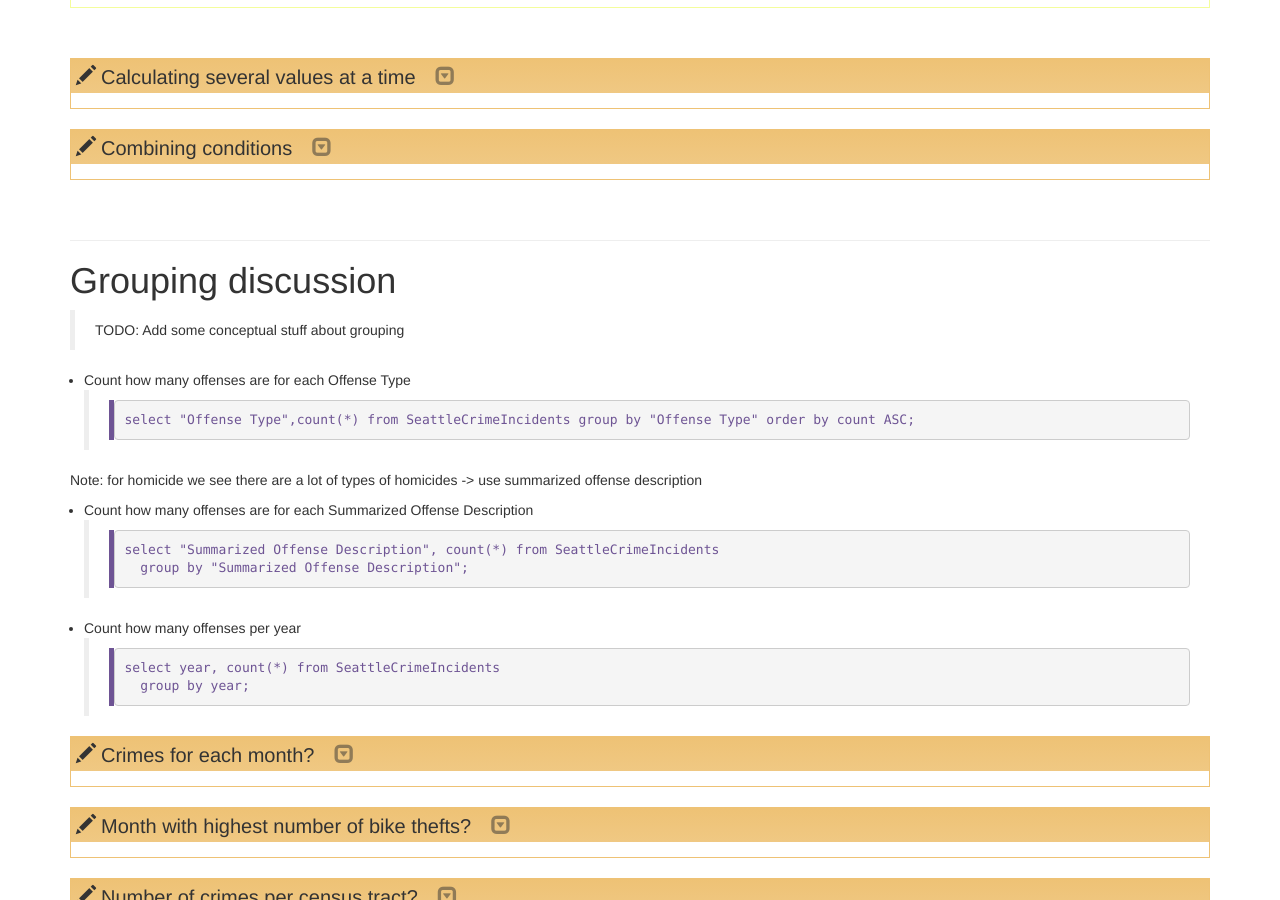
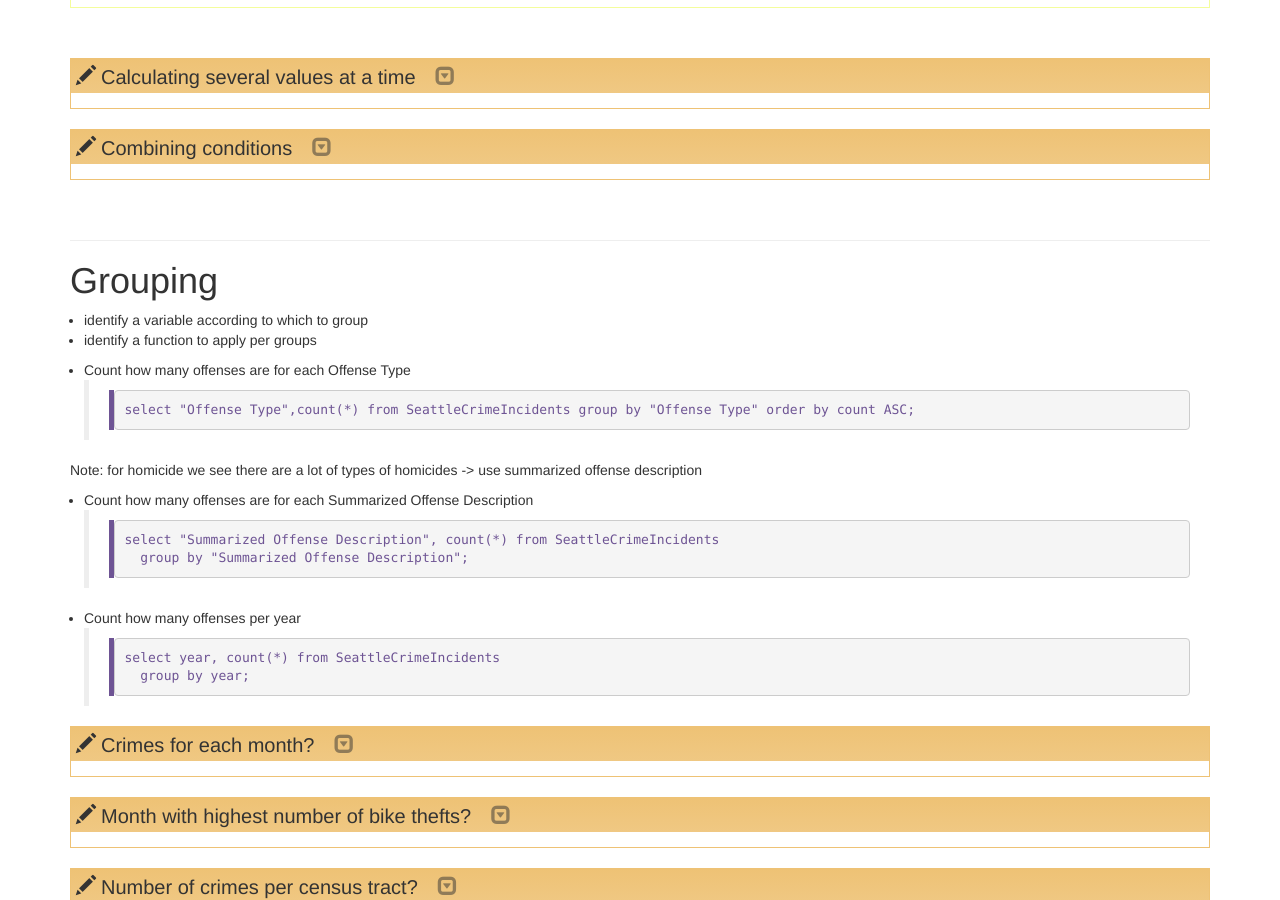
Before and after one commit to uwescience/SQL-geospatial-tutorial, a Jekyll site: the page built from _episodes/03-queries.md, in a window 1280 px wide and 900 px high, scrolled down 1804 px. Built offline with Jekyll 4.4.1, drawn with Linux system fonts in a browser that asks for light colours.

Commit message:
Adding a few missing solutions

```diff
--- a/_episodes/03-queries.md
+++ b/_episodes/03-queries.md
@@ -84,18 +84,31 @@
 > _What is the range of the latitude and longitude coordinates of all crimes?_
 >
 > Hint: use "max" and "min" functions.
+> > ## Solution
+> > SELECT min(longitude), max(longitude),min(latitude),max(latitude) FROM seattlecrimeincidents
+> > {: .sql}
+> {: .solution}
 {: .challenge}
 
 
 >## Combining conditions
 >_What is the number of bike thefts in the month of january?_
+>
+> Hint: the name for bike thefts is 'THEFT-BICYCLE'.
+> > ## Solution
+> > SELECT count(*) FROM seattlecrimeincidents
+        WHERE "Offense Type" = 'THEFT-BICYCLE' and month = 1
+> > {: .sql}
+> {: .solution}
 {: .challenge}
 
 <br>
 
 ---
-# Grouping discussion
-> TODO: Add some conceptual stuff about grouping
+# Grouping
+* identify a variable according to which to group
+* identify a function to apply per groups
+
 
 * Count how many offenses are for each Offense Type
 >~~~
```
